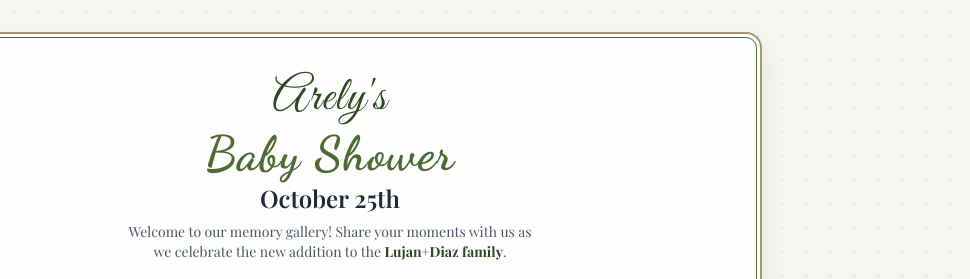
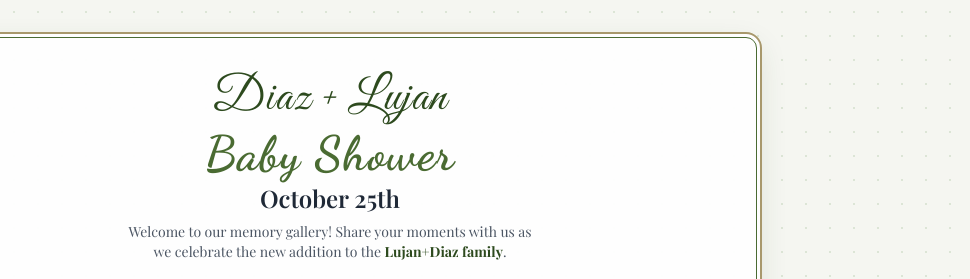
Before and after one commit to atlasfan702/arely-baby-shower, a plain HTML site: page index.html in a window 1280 px wide. Shown: the top 279 px of the page, 310-1280 px from the left. Drawn offline with nearby package versions, Linux system fonts and the light colour scheme; no server answers; a web font is replaced by a local one.

Commit message:
Update index.html

```diff
--- a/index.html
+++ b/index.html
@@ -142,7 +142,7 @@
             <!-- Top Header & Duck Mascot -->
             <div class="flex flex-col md:flex-row items-center justify-center gap-2 mb-2">
                 <span class="text-4xl md:text-5xl text-botanical-darkGreen font-cursive tracking-wide">
-                    Arely's
+                    Diaz + Lujan
                 </span>
             </div>
 
```
